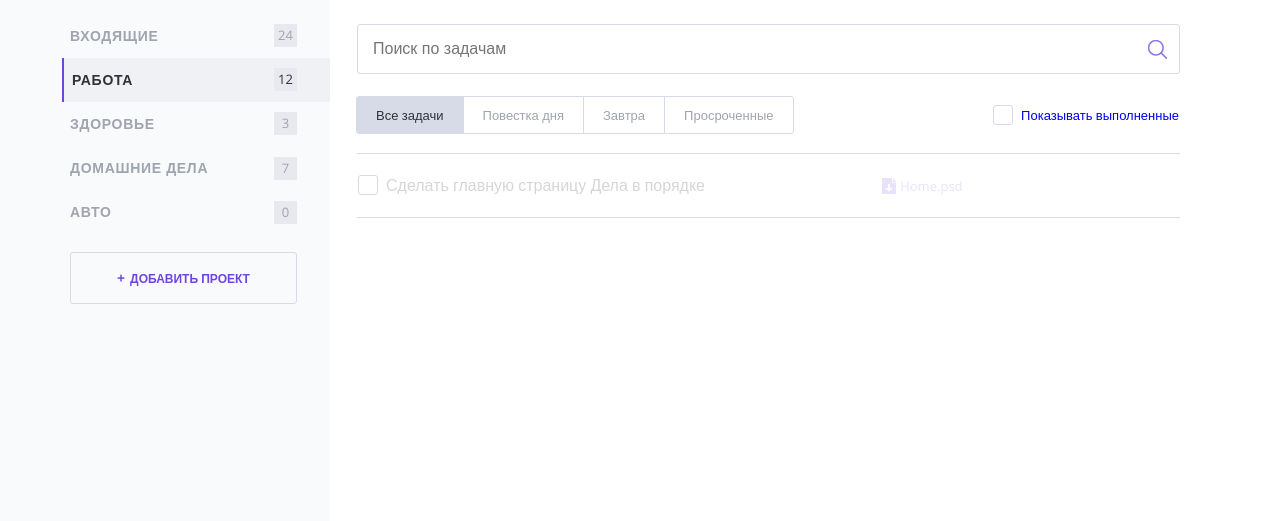
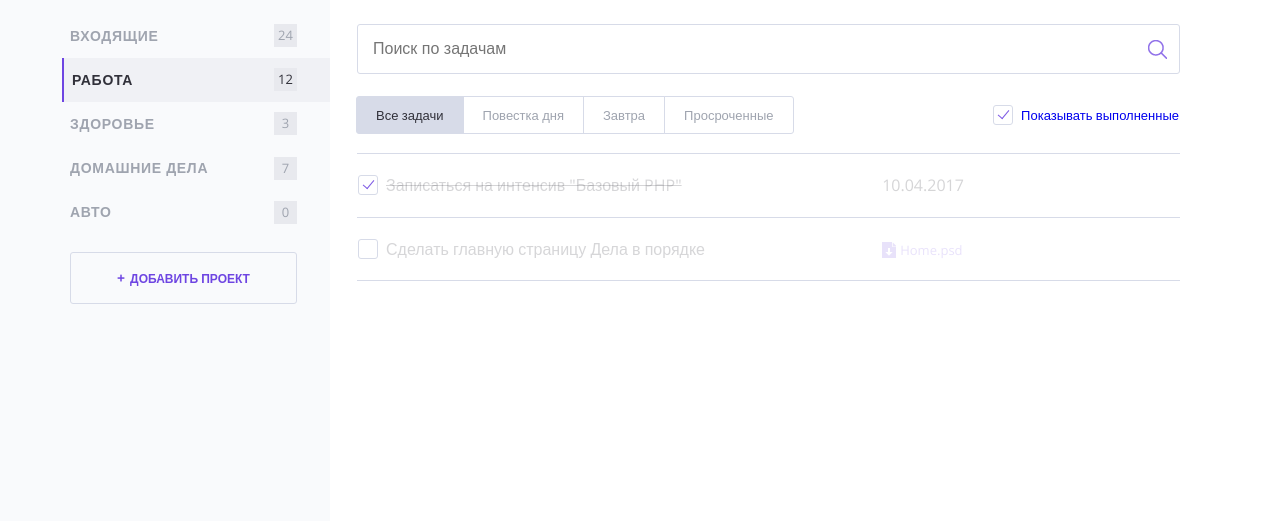
Before and after one commit to JaysonBRN/542347-doingsdone, a PHP site: page / in a window 1280 px wide. Shown: the part 125-646 px from the top of the page. Run offline with PHP 8.4, Linux system fonts and the light colour scheme.

Commit message:
Чекаут булевый реализован

```diff
--- a/index.php
+++ b/index.php
@@ -95,13 +95,29 @@ $show_complete_tasks = rand(0, 1);
                     <label class="checkbox">
                         <a href="/">
                             <!--добавить сюда аттрибут "checked", если переменная $show_complete_tasks равна единице-->
-                            <input class="checkbox__input visually-hidden" type="checkbox">
+                            <input class="checkbox__input visually-hidden" type="checkbox" <?php if ($show_complete_tasks == 1): ?>
+                                   checked="checked" <?php endif; ?>>
                             <span class="checkbox__text">Показывать выполненные</span>
+
                         </a>
                     </label>
                 </div>
 
                 <table class="tasks">
+                    <?php if ($show_complete_tasks == 1): ?>
+                    <tr class="tasks__item task task--completed">
+                        <td class="task__select">
+                            <label class="checkbox task__checkbox">
+                                <input class="checkbox__input visually-hidden" type="checkbox" checked>
+                                <span class="checkbox__text">Записаться на интенсив "Базовый PHP"</span>
+                            </label>
+                        </td>
+                        <td class="task__date">10.04.2017</td>
+
+                        <td class="task__controls">
+                        </td>
+                    </tr>
+                    <?php endif; ?>
                     <!--показывать следующий тег <tr/>, если переменная $show_complete_tasks равна единице-->
                     <tr class="tasks__item task task--completed">
                         <td class="task__select">
```
